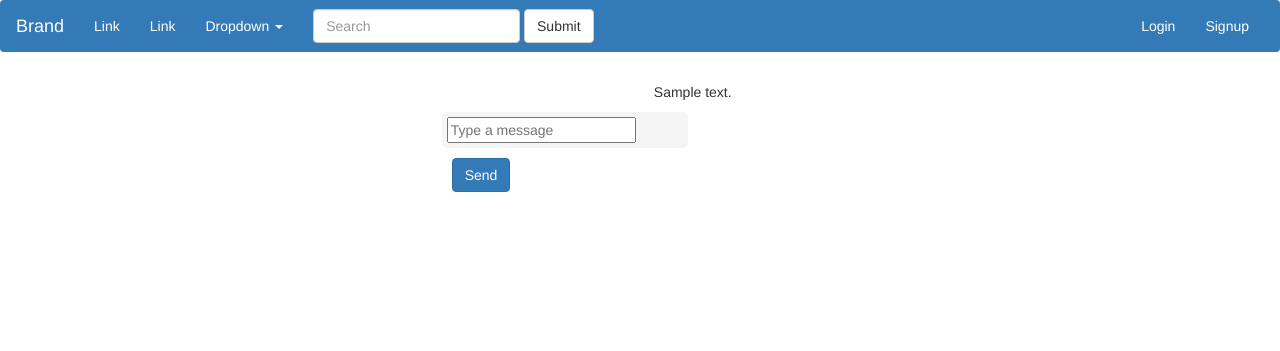
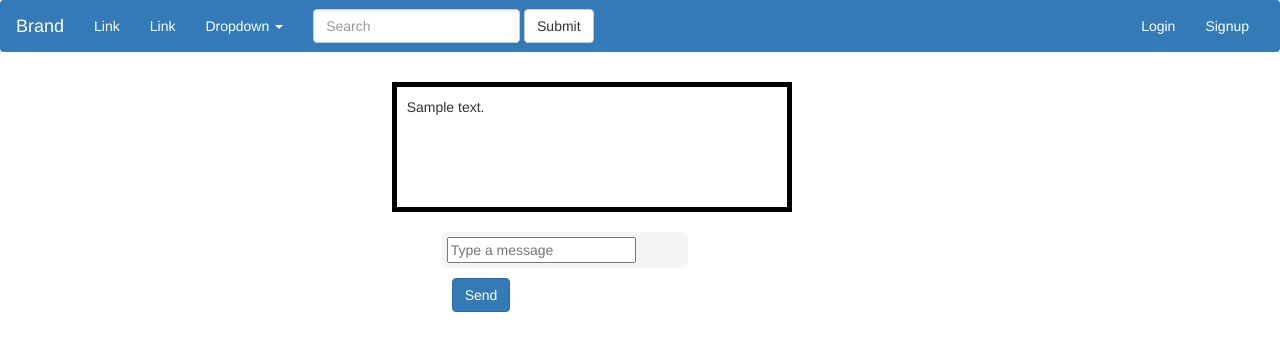
Before and after one commit to abishekvanam/MyOlxClone, a Django app: template olxclone/olx/templates/olx/my_messages.html in a window 1280 px wide. Shown: the top 351 px of the page. Run offline with Django 3.2, Linux system fonts and the light colour scheme; the template is opened without the code that fills it: values that come from a table or form of the project are taken from there, others are empty; tables that the repository leaves empty hold one stand-in row (values such as "Sample post"); some libraries are stand-ins or nearby versions.

Commit message:
cleared bugs in chat

```diff
--- a/olxclone/olx/templates/olx/my_messages.html
+++ b/olxclone/olx/templates/olx/my_messages.html
@@ -11,14 +11,19 @@
     <form method="post" action="{% url 'olx:start_chat' advt_id %}">
                         {% csrf_token %}
             <div>
+                <div class="div3_chatbox" style="overflow-y: scroll;">
                 {% if my_messages %}
                     {% for msg in my_messages %}
-
-                    <p style="float:right;">{{msg.message_text}}</p>
+                    {% if msg.sender == request.user %}
+                    <p style="float:right;clear:both;">{{msg.message_text}}</p>
+                    {% else %}
+                    <p>{{msg.message_text}}</p>
+                    {% endif %}
                     {% endfor %}
                 {% else %}
                 <h4>No messages to show yet!</h4>
                 {% endif %}
+                </div>
                 <div class="msj-rta macro">
                     <div class="text text-r" style="background:whitesmoke !important">
                         <input class="mytext" placeholder="Type a message" name="chat_message"/>
```
Also changed, not shown: olxclone/olx/views/messaging_views.py (+5 -4 lines), 1 other file.
